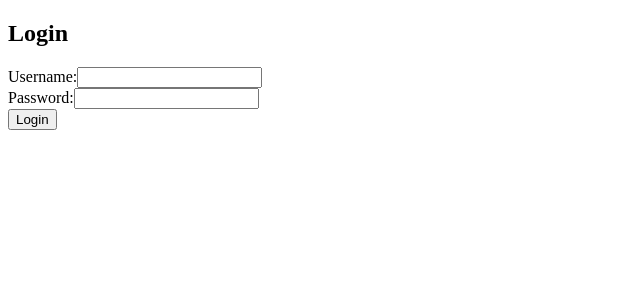
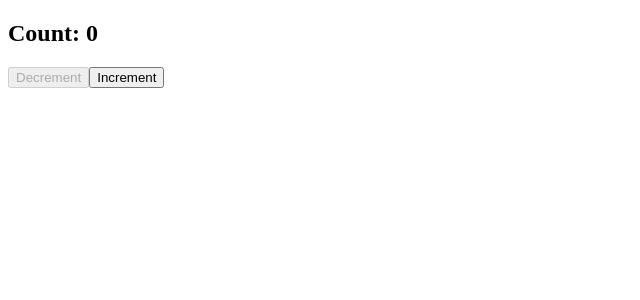
Before and after one commit to Hamse-Bashe/First-React-Project, a React (Vite) app: page / in a window 1280 px wide. Shown: the top 300 px of the page, without its empty margins (0-640 px from the left). Built offline with nearby package versions, Linux system fonts and the light colour scheme.

Commit message:
React Exercise 12

```diff
--- a/src/App.jsx
+++ b/src/App.jsx
@@ -1,9 +1,8 @@
-// import UserList from "./UserList";
-import UserLogin from "./UserLogin";
+import Count from "./Count";
 
 function App(){
   return(
-    <UserLogin
+    <Count
     />
   )
 }
--- /dev/null
+++ b/src/Count.jsx
@@ -0,0 +1,22 @@
+import { useState } from "react";
+
+const Count = ()=> {
+
+    const [counter, setCounter] = useState(0);
+    const handleDecrement = ()=> {
+        setCounter(counter - 1)
+    }
+    const handleIncrement = ()=> {
+        setCounter(counter + 1)
+    }
+
+    return (
+        <>
+            <h2>Count: {counter}</h2>
+            <button disabled = {counter === 0} onClick={handleDecrement}>Decrement</button>
+            <button onClick={handleIncrement}>Increment</button>
+        </>
+    )
+}
+
+export default Count;
```
